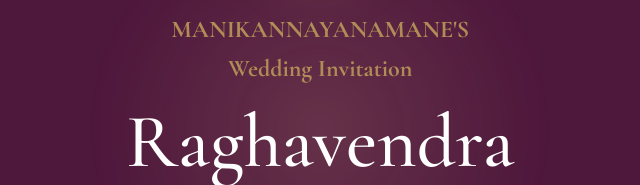
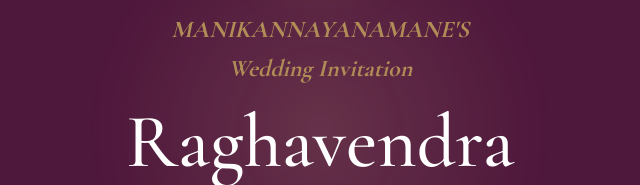
Before and after one commit to PoojaKotiyan/WeddingInvitation, a plain HTML site: page index.html in a window 1280 px wide. Shown: the part 271-456 px from the top of the page, 320-960 px from the left. Drawn offline with nearby package versions, Linux system fonts and the light colour scheme.

Commit message:
Revise wedding invitation HTML content
Updated the wedding invitation HTML structure and content.

```diff
--- a/index.html
+++ b/index.html
@@ -32,7 +32,7 @@
                 </div>
             </div>
             <!-- <p class="opening-script"> -->
-            <h2 style="color: #B08D57;"><span>MANIKANNAYANAMANE'S</span> </br>Wedding Invitation</h2>
+            <h2 style="color: #B08D57; font-weight: bold; font-style: italic;"><span>MANIKANNAYANAMANE'S</span> </br>Wedding Invitation</h2>
             <h2 class="opening-names">
                 Raghavendra </br> <span>&</span> </br>Vidya
             </h2>
```
